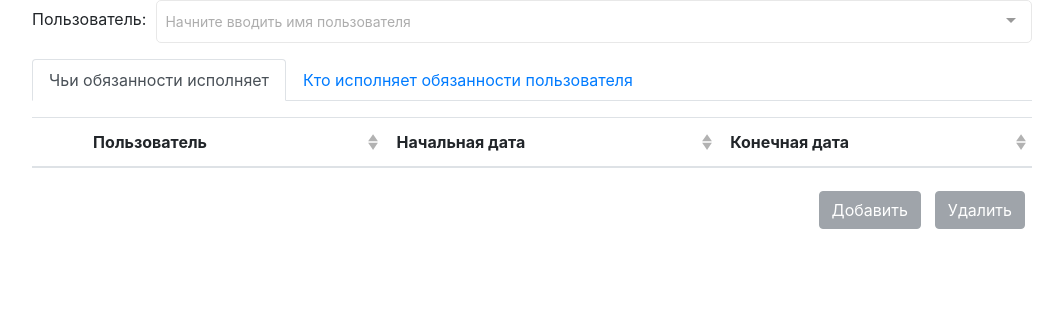
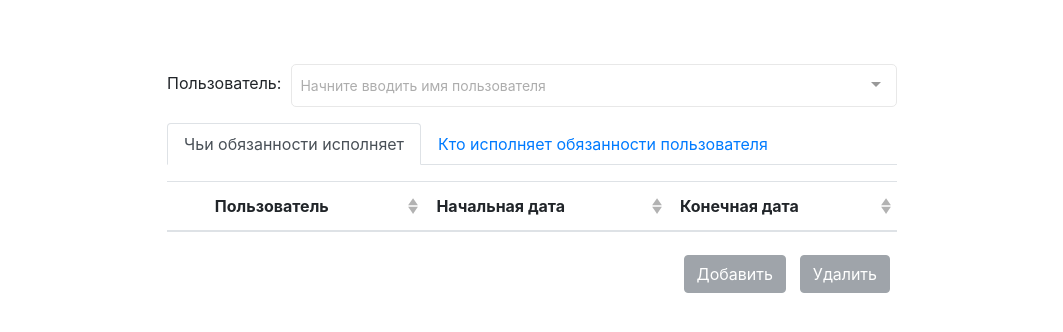
Before and after one commit to nmarusov/cml-users, a Vue app in the folder frontend/: page /login in a window 1280 px wide. Shown: the top 332 px of the page, without its empty margins (108-1171 px from the left). Built offline with nearby package versions, Linux system fonts and the light colour scheme; no server answers.

Commit message:
Улучшено позиционирование содержимого главной страницы.

```diff
--- a/frontend/src/views/Main.vue
+++ b/frontend/src/views/Main.vue
@@ -1,5 +1,8 @@
 <template>
   <div id="form">
+    <b-container>
+      <b-row align-h="center">
+        <b-col sm="8">
           <b-form-group
             id="fieldset-horizontal"
             label-cols-sm="auto"
@@ -18,6 +21,11 @@
               @input="updateTables()"
             ></multiselect>
           </b-form-group>
+        </b-col>
+      </b-row>
+
+      <b-row align-h="center" align-v="stretch">
+        <b-col sm="8">
           <b-tabs content-class="mt-3" v-model="tabIndex">
             <b-tab title="Чьи обязанности исполняет" active>
               <b-table
@@ -52,6 +60,10 @@
               <b-table :fields="deputiesFields" :items="deputies"></b-table>
             </b-tab>
           </b-tabs>
+        </b-col>
+      </b-row>
+    </b-container>
+
     <b-modal
       id="adding-substituted"
       centered
@@ -351,9 +363,9 @@ export default {
 
 <style scoped>
 #form {
-  margin: 0 auto;
-  width: 1000px;
+  margin: 5%;
 }
+
 .form-button {
   float: right;
   margin: 7px;
```
Lines whose indentation alone changed are shown as unchanged.
